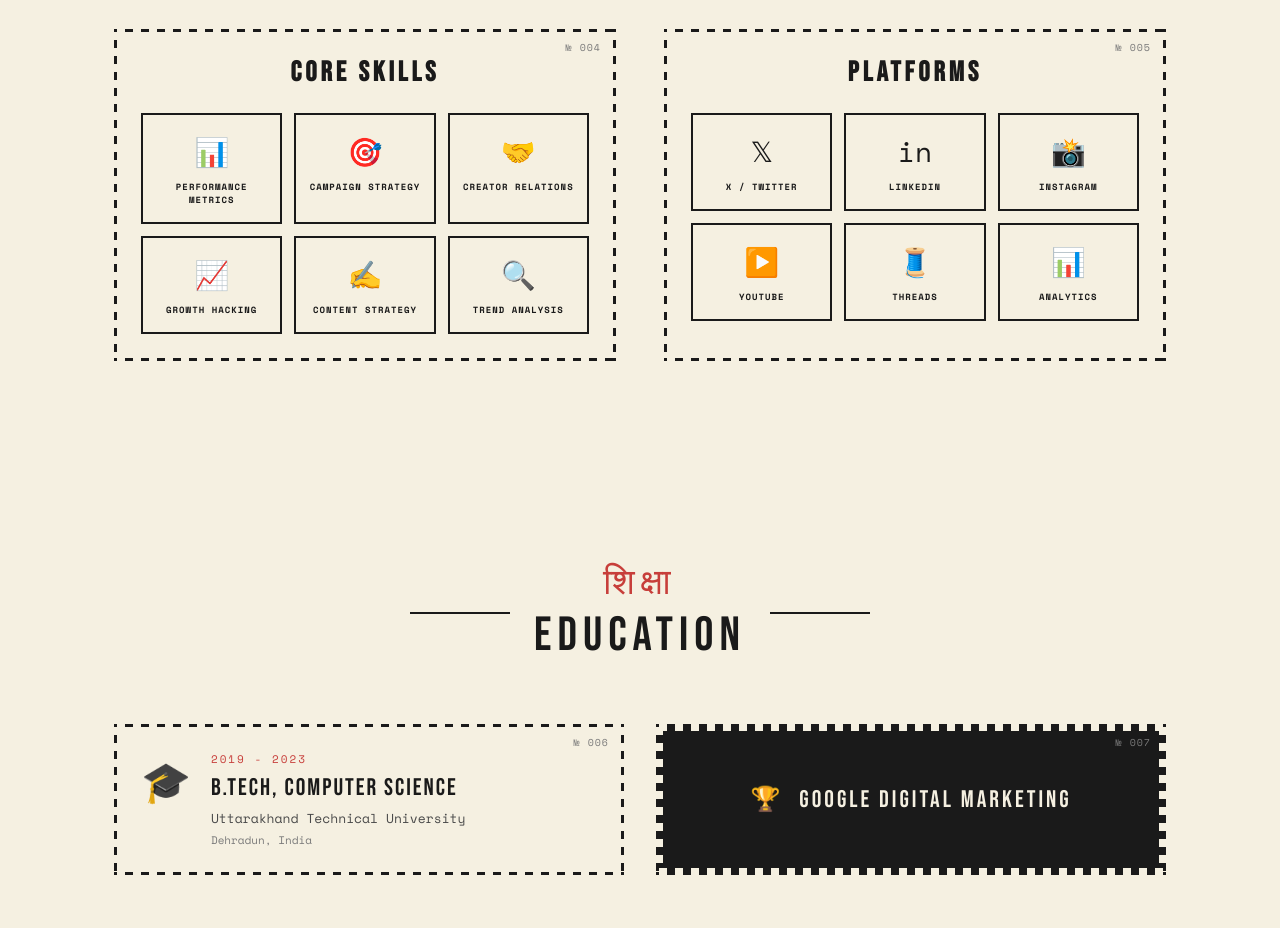
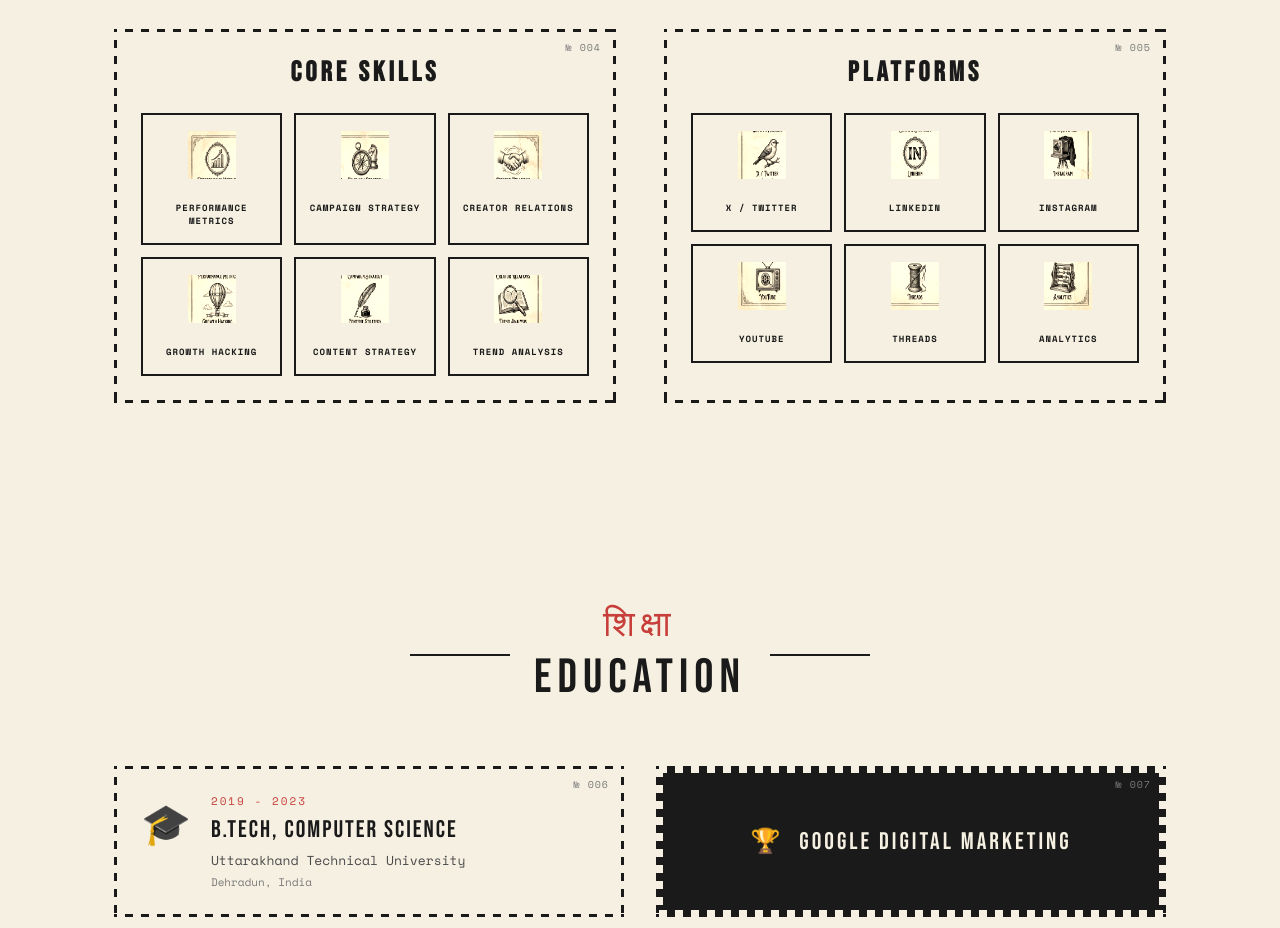
Before and after one commit to vrsn001/lakshay-portfolio, a React (Vite) app: page / in a window 1280 px wide. Shown: the part 3760-4688 px from the top of the page. Built offline with nearby package versions, Linux system fonts and the light colour scheme; a web font is replaced by a local one.

Commit message:
Replace generic skill icons with custom vintage postal sprites

```diff
--- a/src/App.jsx
+++ b/src/App.jsx
@@ -240,23 +240,23 @@ function App() {
               <StampCard stampNumber="004" className="skills-category">
                 <h3>CORE SKILLS</h3>
                 <div className="skill-items">
-                  <SkillItem icon="📊" name="Performance Metrics" />
-                  <SkillItem icon="🎯" name="Campaign Strategy" />
-                  <SkillItem icon="🤝" name="Creator Relations" />
-                  <SkillItem icon="📈" name="Growth Hacking" />
-                  <SkillItem icon="✍️" name="Content Strategy" />
-                  <SkillItem icon="🔍" name="Trend Analysis" />
+                  <SkillItem icon={<span className="vintage-icon icon-metrics"></span>} name="Performance Metrics" />
+                  <SkillItem icon={<span className="vintage-icon icon-strategy"></span>} name="Campaign Strategy" />
+                  <SkillItem icon={<span className="vintage-icon icon-relations"></span>} name="Creator Relations" />
+                  <SkillItem icon={<span className="vintage-icon icon-growth"></span>} name="Growth Hacking" />
+                  <SkillItem icon={<span className="vintage-icon icon-content"></span>} name="Content Strategy" />
+                  <SkillItem icon={<span className="vintage-icon icon-trends"></span>} name="Trend Analysis" />
                 </div>
               </StampCard>
               <StampCard stampNumber="005" className="skills-category">
                 <h3>PLATFORMS</h3>
                 <div className="skill-items">
-                  <SkillItem icon="𝕏" name="X / Twitter" />
-                  <SkillItem icon="in" name="LinkedIn" />
-                  <SkillItem icon="📸" name="Instagram" />
-                  <SkillItem icon="▶️" name="YouTube" />
-                  <SkillItem icon="🧵" name="Threads" />
-                  <SkillItem icon="📊" name="Analytics" />
+                  <SkillItem icon={<span className="vintage-icon icon-twitter"></span>} name="X / Twitter" />
+                  <SkillItem icon={<span className="vintage-icon icon-linkedin"></span>} name="LinkedIn" />
+                  <SkillItem icon={<span className="vintage-icon icon-instagram"></span>} name="Instagram" />
+                  <SkillItem icon={<span className="vintage-icon icon-youtube"></span>} name="YouTube" />
+                  <SkillItem icon={<span className="vintage-icon icon-threads"></span>} name="Threads" />
+                  <SkillItem icon={<span className="vintage-icon icon-analytics"></span>} name="Analytics" />
                 </div>
               </StampCard>
             </div>
--- a/src/index.css
+++ b/src/index.css
@@ -985,7 +985,71 @@ body {
   display: inline-block;
 }
 
-/* Brand tooltip */
+/* Vintage Icon Sprites */
+.vintage-icon {
+  width: 48px;
+  height: 48px;
+  background-image: url('./assets/vintage_sprites.png');
+  background-size: 300% 400%;
+  /* 3 columns, 4 rows */
+  display: inline-block;
+  margin-bottom: 4px;
+  filter: sepia(0.2) contrast(1.1);
+  /* Enhance vintage look */
+}
+
+/* Row 1: Skills 1-3 */
+.icon-metrics {
+  background-position: 0% 0%;
+}
+
+.icon-strategy {
+  background-position: 50% 0%;
+}
+
+.icon-relations {
+  background-position: 100% 0%;
+}
+
+/* Row 2: Skills 4-6 */
+.icon-growth {
+  background-position: 0% 33.33%;
+}
+
+.icon-content {
+  background-position: 50% 33.33%;
+}
+
+.icon-trends {
+  background-position: 100% 33.33%;
+}
+
+/* Row 3: Platforms 1-3 */
+.icon-twitter {
+  background-position: 0% 66.66%;
+}
+
+.icon-linkedin {
+  background-position: 50% 66.66%;
+}
+
+.icon-instagram {
+  background-position: 100% 66.66%;
+}
+
+/* Row 4: Platforms 4-6 */
+.icon-youtube {
+  background-position: 0% 100%;
+}
+
+.icon-threads {
+  background-position: 50% 100%;
+}
+
+.icon-analytics {
+  background-position: 100% 100%;
+}
+
 /* Brand tooltip */
 .brand-tooltip {
   position: absolute;
```
Also changed, not shown: src/assets/vintage_sprites.png (added).
